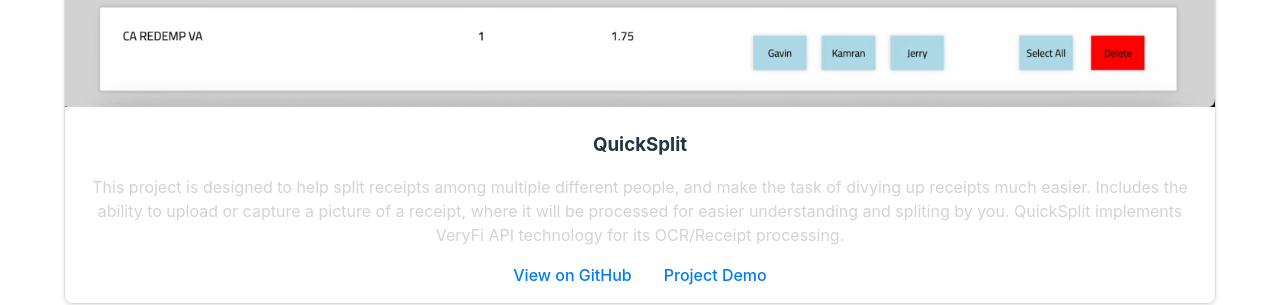
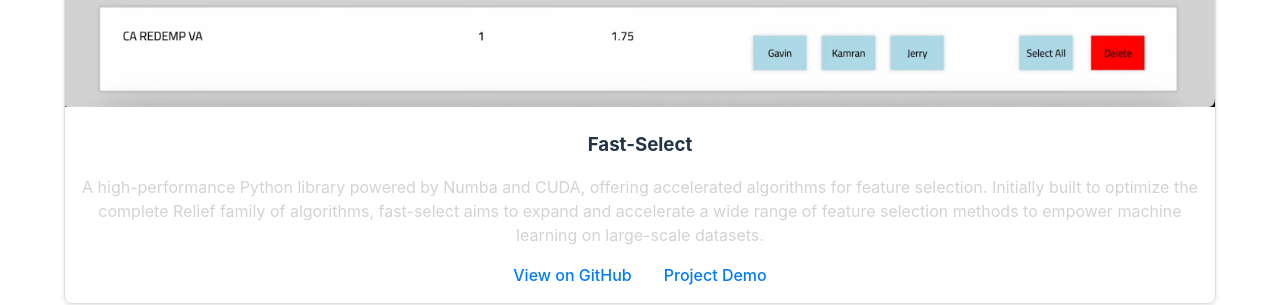
Before and after one commit to GavinLynch04/website-portfolio, a React (Vite) app: page / in a window 1280 px wide. Shown: the part 2720-3025 px from the top of the page. Built offline with nearby package versions, Linux system fonts and the light colour scheme.

Commit message:
Update Projects.jsx

```diff
--- a/src/Projects.jsx
+++ b/src/Projects.jsx
@@ -3,6 +3,13 @@
 
 
 const projects = [
+    {
+        title: 'Fast-Select',
+        description: 'A high-performance Python library powered by Numba and CUDA, offering accelerated algorithms for feature selection. Initially built to optimize the complete Relief family of algorithms, fast-select aims to expand and accelerate a wide range of feature selection methods to empower machine learning on large-scale datasets.',
+        screenshot: project1Image,
+        githubLink: 'https://github.com/GavinLynch04/FastSelect',
+        livePreview: 'https://pypi.org/project/fast-select/'
+    },
     {
         title: 'QuickSplit',
         description: 'This project is designed to help split receipts among multiple different people, and make the task of divying up receipts much easier. Includes the ability to upload or capture a picture of a receipt, where it will be processed for easier understanding and spliting by you. QuickSplit implements VeryFi API technology for its OCR/Receipt processing.',
```
